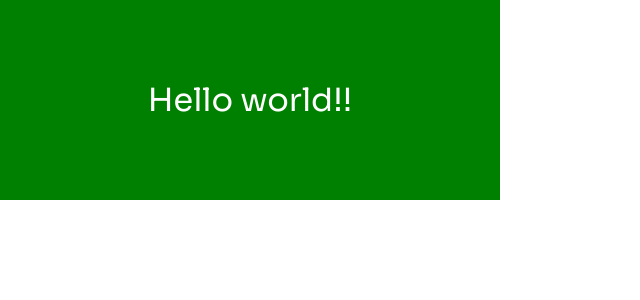
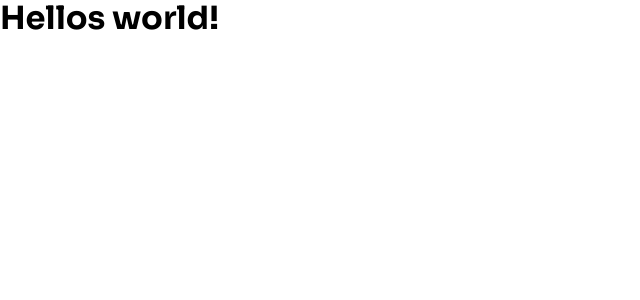
Before and after one commit to andresmorenoj/andresmorenoj, a Next.js app: page / in a window 1280 px wide. Shown: the top 300 px of the page, without its empty margins (0-640 px from the left). Built offline with nearby package versions, Linux system fonts and the light colour scheme.

Commit message:
chore: clean code

```diff
--- a/src/app/page.tsx
+++ b/src/app/page.tsx
@@ -1,6 +1,5 @@
 "use client";
 
-import { NewComponent } from "@components/atoms";
 import dynamic from "next/dynamic";
 
 const AppThemeProvider = dynamic(() => import("@theme/theme.provider"));
@@ -8,7 +7,8 @@ export default function Home() {
   return (
     <AppThemeProvider>
       <main>
-        <NewComponent />
+        <h1>Hellos world!
+        </h1>
       </main>
     </AppThemeProvider>
   );
--- a/src/components/atoms/newComponent/NewComponent.styled.tsx
+++ /dev/null
@@ -1,17 +0,0 @@
-import styled, { css } from "styled-components";
-
-export const StyledNewComponentContainer = styled.div(({theme}) => {
-	return css`
-		width: 500px;
-		height: 200px;
-		background-color: green;
-		display: flex;
-		align-items: center;
-		justify-content: center;
-		color: ${theme.colors.primary.neutralWhite};
-
-		h1 {
-			font-weight: ${theme.typography.weights.normal}
-		}
-	`;
-})
--- a/src/components/atoms/newComponent/NewComponent.tsx
+++ /dev/null
@@ -1,7 +0,0 @@
-import { StyledNewComponentContainer } from "./NewComponent.styled";
-
-export const NewComponent: React.FC = () => (
-  <StyledNewComponentContainer>
-    <h1>Hello world!!</h1>
-  </StyledNewComponentContainer>
-);
```
Also changed, not shown: src/app/newpage/page.tsx (deleted, +0 -7 lines).
